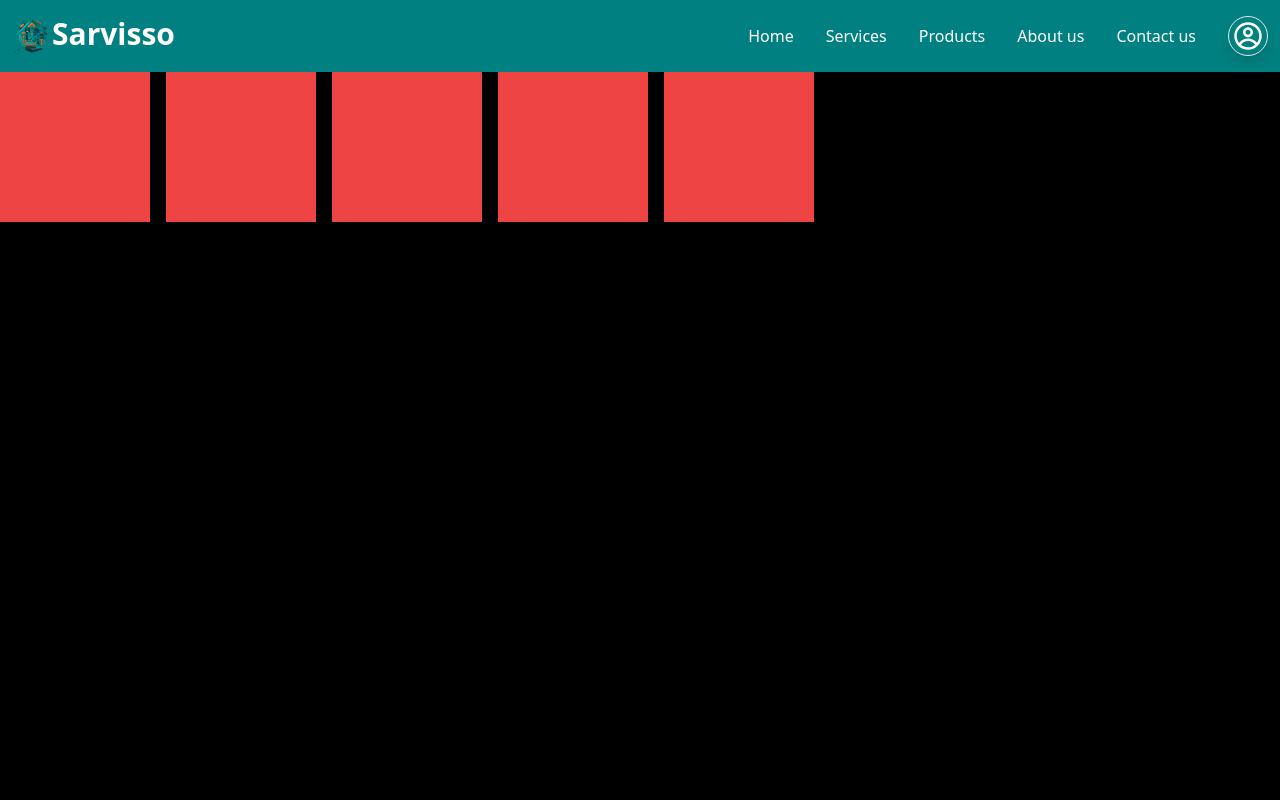
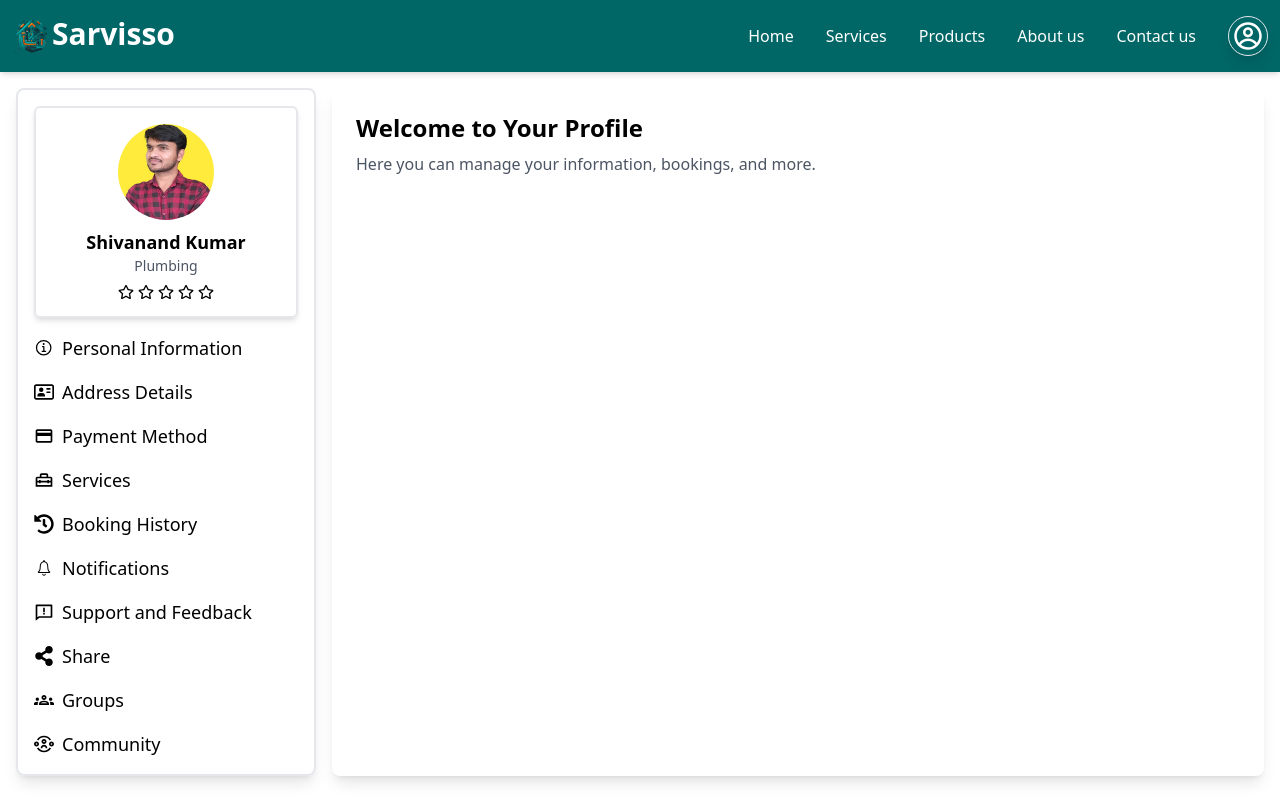
Before and after one commit to shivanand91/Sarvisso, a React (Vite) app in the folder Frontend/: page /profile in a window 1280 px wide. Shown: the top 800 px of the page. Built offline with nearby package versions, Linux system fonts and the light colour scheme.

Commit message:
profile setion

```diff
--- a/Frontend/index.html
+++ b/Frontend/index.html
@@ -2,7 +2,7 @@
 <html lang="en">
   <head>
     <meta charset="UTF-8" />
-    <link rel="icon" type="image/svg+xml" href="#" />
+    <link rel="icon" type="image/svg+xml" href="../Frontend/src/assets/images/logo.png" />
     <meta name="viewport" content="width=device-width, initial-scale=1.0" />
     <title>Sarvisso</title>
   </head>
--- a/Frontend/src/components/Header.jsx
+++ b/Frontend/src/components/Header.jsx
@@ -48,11 +48,7 @@ const Header = () => {
               <CgProfile />
             </div>
           </Link>
-            : ""
-        }
-
-        {
-          loggedIn ? "" : <div className="flex gap-1 pt-2">
+            : <div className="flex gap-1 pt-2">
             <PrimaryBtn text="Register" onClick={() => setShowRegister(true)} /> {/* Show Popup */}
             <p className="text-2xl text-white">-</p>
             <PrimaryBtn text="Login" onClick={() => setShowRegister(true)} />
--- a/Frontend/src/pages/Profile.jsx
+++ b/Frontend/src/pages/Profile.jsx
@@ -1,15 +1,87 @@
-import React from 'react'
+import React from 'react';
+import {Link} from 'react-router-dom'
+import Shiva from '../assets/images/Shiva.jpg';
+import { FaRegStar } from "react-icons/fa";
+import { IoInformationCircleOutline } from "react-icons/io5";
+import { FaRegAddressCard } from "react-icons/fa6";
+import { MdOutlinePayment, MdOutlineHomeRepairService, MdOutlineGroups } from "react-icons/md";
+import { FaHistory, FaShareAlt } from "react-icons/fa";
+import { IoIosNotificationsOutline } from "react-icons/io";
+import { RiUserCommunityLine, RiFeedbackLine } from "react-icons/ri";
 
 const Profile = () => {
   return (
-    <div className='h-screen w-full bg-black flex grid-cols-2 gap-4 '>
-      <div className='bg-red-500 h-[150px] w-[150px]'></div>
-      <div className='bg-red-500 h-[150px] w-[150px]'></div>
-      <div className='bg-red-500 h-[150px] w-[150px]'></div>
-      <div className='bg-red-500 h-[150px] w-[150px]'></div>
-      <div className='bg-red-500 h-[150px] w-[150px]'></div>
-    </div>
-  )
-}
+    <div className="grid sm:grid-cols-12 gap-4 p-4">
+      {/* Sidebar */}
+      <div className="sm:col-span-3 border-2 shadow-lg flex flex-col p-4 rounded-lg overflow-y-auto h-screen sm:h-auto">
+        {/* Profile Section */}
+        <div className="hidden sm:flex flex-col items-center border-2 shadow-md rounded-md p-4 mb-4">
+          <a href="#">
+            <img src={Shiva} alt="Shivanand Kumar" className="w-24 h-24 rounded-full mb-2" />
+          </a>
+          <h1 className="font-bold text-lg">Shivanand Kumar</h1>
+          <h3 className="text-sm text-gray-600">Plumbing</h3>
+          <div className="rating flex mt-2 gap-1">
+            <FaRegStar />
+            <FaRegStar />
+            <FaRegStar />
+            <FaRegStar />
+            <FaRegStar />
+          </div>
+        </div>
 
-export default Profile
+        {/* Menu Section */}
+        <div className="flex flex-col gap-4">
+          <Link to="/personal-information" className="icon-text flex sm:items-center gap-2 text-base sm:text-lg">
+            <IoInformationCircleOutline className="text-xl" />
+            <span className="hidden sm:inline">Personal Information</span>
+          </Link>
+          <Link to="/address-details" className="icon-text flex sm:items-center gap-2 text-base sm:text-lg">
+            <FaRegAddressCard className="text-xl" />
+            <span className="hidden sm:inline">Address Details</span>
+          </Link>
+          <Link to="/payment-method" className="icon-text flex sm:items-center gap-2 text-base sm:text-lg">
+            <MdOutlinePayment className="text-xl" />
+            <span className="hidden sm:inline">Payment Method</span>
+          </Link>
+          <Link to="/services" className="icon-text flex sm:items-center gap-2 text-base sm:text-lg">
+            <MdOutlineHomeRepairService className="text-xl" />
+            <span className="hidden sm:inline">Services</span>
+          </Link>
+          <Link to="/booking-history" className="icon-text flex sm:items-center gap-2 text-base sm:text-lg">
+            <FaHistory className="text-xl" />
+            <span className="hidden sm:inline">Booking History</span>
+          </Link>
+          <Link to="/notifications" className="icon-text flex sm:items-center gap-2 text-base sm:text-lg">
+            <IoIosNotificationsOutline className="text-xl" />
+            <span className="hidden sm:inline">Notifications</span>
+          </Link>
+          <Link to="/support-feedback" className="icon-text flex sm:items-center gap-2 text-base sm:text-lg">
+            <RiFeedbackLine className="text-xl" />
+            <span className="hidden sm:inline">Support and Feedback</span>
+          </Link>
+          <Link to="/share" className="icon-text flex sm:items-center gap-2 text-base sm:text-lg">
+            <FaShareAlt className="text-xl" />
+            <span className="hidden sm:inline">Share</span>
+          </Link>
+          <Link to="/groups" className="icon-text flex sm:items-center gap-2 text-base sm:text-lg">
+            <MdOutlineGroups className="text-xl" />
+            <span className="hidden sm:inline">Groups</span>
+          </Link>
+          <Link to="/community" className="icon-text flex sm:items-center gap-2 text-base sm:text-lg">
+            <RiUserCommunityLine className="text-xl" />
+            <span className="hidden sm:inline">Community</span>
+          </Link>
+        </div>
+</div>
+
+        {/* Main Content */}
+        <div className="sm:col-span-9 bg-white shadow-lg rounded-lg p-6">
+          <h1 className="text-2xl font-bold">Welcome to Your Profile</h1>
+          <p className="mt-2 text-gray-600">Here you can manage your information, bookings, and more.</p>
+        </div>
+      </div>
+      );
+};
+
+      export default Profile;
--- a/Frontend/tailwind.config.js
+++ b/Frontend/tailwind.config.js
@@ -7,7 +7,7 @@ export default {
   theme: {
     extend: {
       colors: {
-        "primary-color": "#008080",
+        "primary-color": "#006666",
         "secondary-color": "#FF8C00",
       }
     },
```
